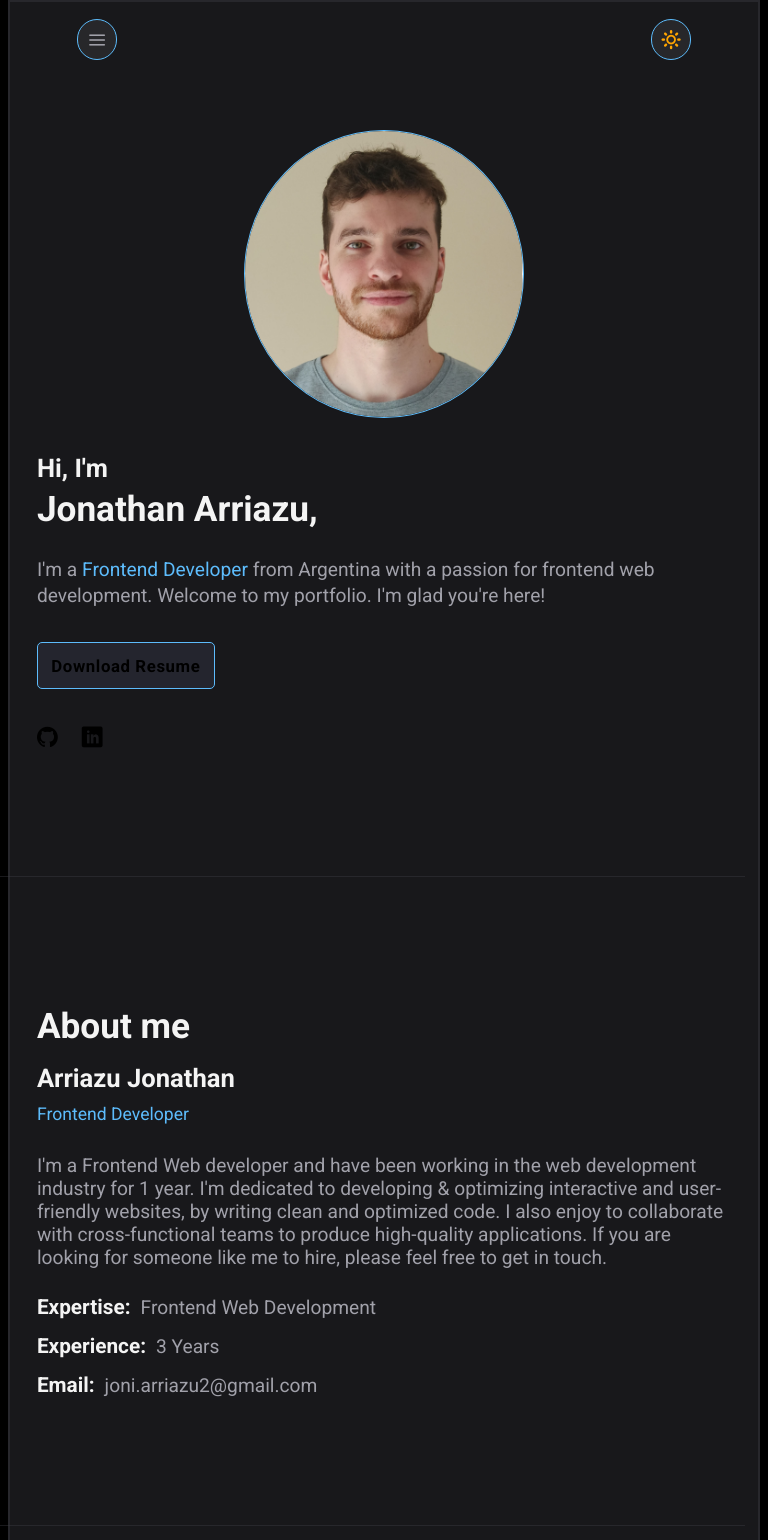
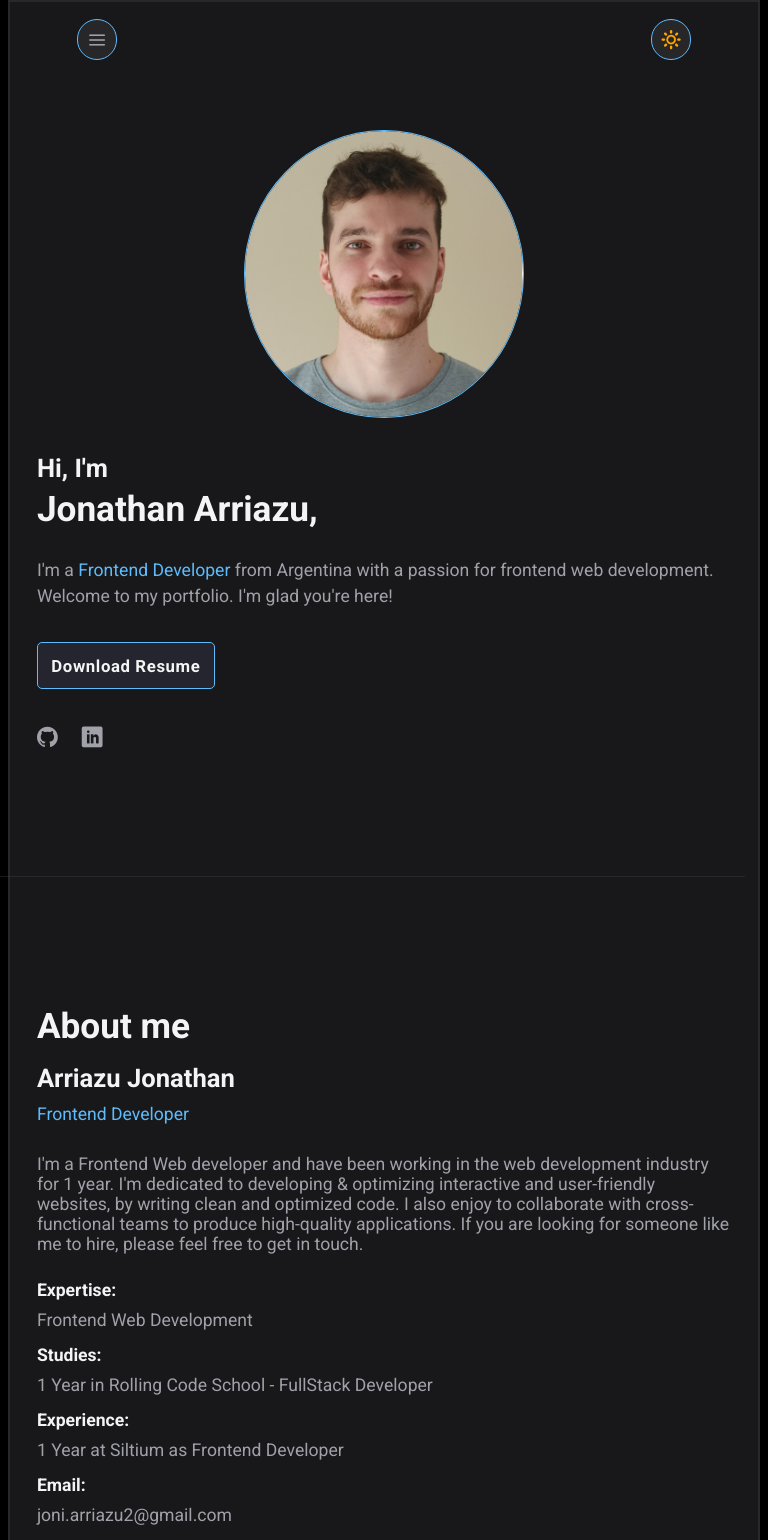
Before and after one commit to JonathanArriazu/myPortfolio, a React (Create React App) app: page / in a window 768 px wide. Shown: the top 1540 px of the page. Built offline with nearby package versions, Linux system fonts and the light colour scheme.

Commit message:
fix: some styles and text modified

```diff
--- a/src/components/about-me/about.css
+++ b/src/components/about-me/about.css
@@ -73,6 +73,22 @@ section .about-information-container .about-image-container .about-image{
 
 /* 4. RESPONSIVE DESIGN */
 
+@media (max-width: 1550px)  {
+    section .about-information-container .about-information ul li{
+        flex-direction: column;
+        align-items: flex-start;
+        font-size: 1.1rem;
+    }
+}
+
+@media (min-width: 768px) and (max-width: 992px) {
+    section .about-information-container .about-information ul li{
+        flex-direction: column;
+        align-items: flex-start;
+        font-size: 1.1rem;
+    }
+}
+
 @media (min-width: 577px) and (max-width: 768px) {
 
     section.about-me{
@@ -81,6 +97,12 @@ section .about-information-container .about-image-container .about-image{
 
     section .about-information-container .about-image-container{
         display: none;
+    }
+
+    section .about-information-container .about-information ul li{
+        flex-direction: column;
+        align-items: flex-start;
+        font-size: 1.1rem;
     }
 }
 
@@ -98,7 +120,12 @@ section .about-information-container .about-image-container .about-image{
         font-size: 1rem;
     }
 
-    section .about-information-container .about-information ul li strong{
+    section .about-information-container .about-information ul li{
+        flex-direction: column;
+        align-items: flex-start;
+    }
+
+    section .about-information-container .about-information ul li{
         font-size: 1rem;
     }
 
--- a/src/components/about-me/about.jsx
+++ b/src/components/about-me/about.jsx
@@ -15,7 +15,10 @@ const About = () => {
               <strong>Expertise:</strong><p>Frontend Web Development</p>
             </li>
             <li>
-              <strong>Experience:</strong><p>3 Years</p>
+              <strong>Studies:</strong><p>1 Year in Rolling Code School - FullStack Developer</p>
+            </li>
+            <li>
+              <strong>Experience:</strong><p>1 Year at Siltium as Frontend Developer</p>
             </li>
             <li>
               <strong>Email:</strong><p>joni.arriazu2@gmail.com</p>
--- a/src/components/footer/footer.css
+++ b/src/components/footer/footer.css
@@ -2,25 +2,10 @@
 
 footer.flex{
     width: 100%;
-    justify-content: space-between;
+    justify-content: center;
     padding-bottom: 1.9rem;
 }
 
-footer.flex ul{
-    gap: 1rem;
-}
-
-footer.flex ul a{
-    color: var(--subtitle);
-    font-size: 0.9rem;
-    font-weight: 400;
-}
-
-footer.flex ul a:hover{
-    color: var(--blue);
-    font-size: 1rem;
-    font-weight: 500;
-}
 
 footer.flex p{
     color: rgb(113, 113, 122);
--- a/src/components/footer/footer.jsx
+++ b/src/components/footer/footer.jsx
@@ -7,14 +7,7 @@ const Footer = () => {
 
     <footer className='flex'>
 
-      <ul className='flex'>
-        <li><Link to="">About</Link></li>
-        <li><Link to="">Projects</Link></li>
-        <li><Link to="">Speaking</Link></li>
-        <li><Link to="">Uses</Link></li>
-      </ul>
-
-      <p>© Jonathan Arriazu. All rights reserved.</p>
+      <p>Copyright © 2023, Jonathan Arriazu. All Rights Reserved.</p>
 
     </footer>
 
--- a/src/components/hero/hero.css
+++ b/src/components/hero/hero.css
@@ -79,13 +79,22 @@ section.hero .right-section .button-container button{
     transition: 0.3s;
 }
 
+section.hero .right-section .button-container button a{
+    color: var(--title);
+}
+
 section.hero .all-icons{
+    gap: 1.5rem;
+}
+
+section.hero .all-icons a.icon{
     font-size: 1.3rem;
-    gap: 1.5rem;
+    cursor: pointer;
     color: var(--subtitle);
 }
 
-section.hero .all-icons .icon:hover{
+section.hero .all-icons a.icon:hover{
+    text-decoration: none;
     font-size: 1.4rem;
     transition: 0.3s;
     cursor: pointer;
@@ -178,6 +187,9 @@ section.hero .all-icons .icon:hover{
 
     section.hero .right-section .button-container button{
         width: 9rem;
+        padding: 0.5rem 0.5rem;
+        font-size: 1rem;
+
     }
 
     section.hero .all-icons{
--- a/src/index.css
+++ b/src/index.css
@@ -205,7 +205,7 @@ button:disabled{
   }
 
   p{
-    font-size: 1.2rem;
+    font-size: 1.1rem;
   }
 
 }
```
